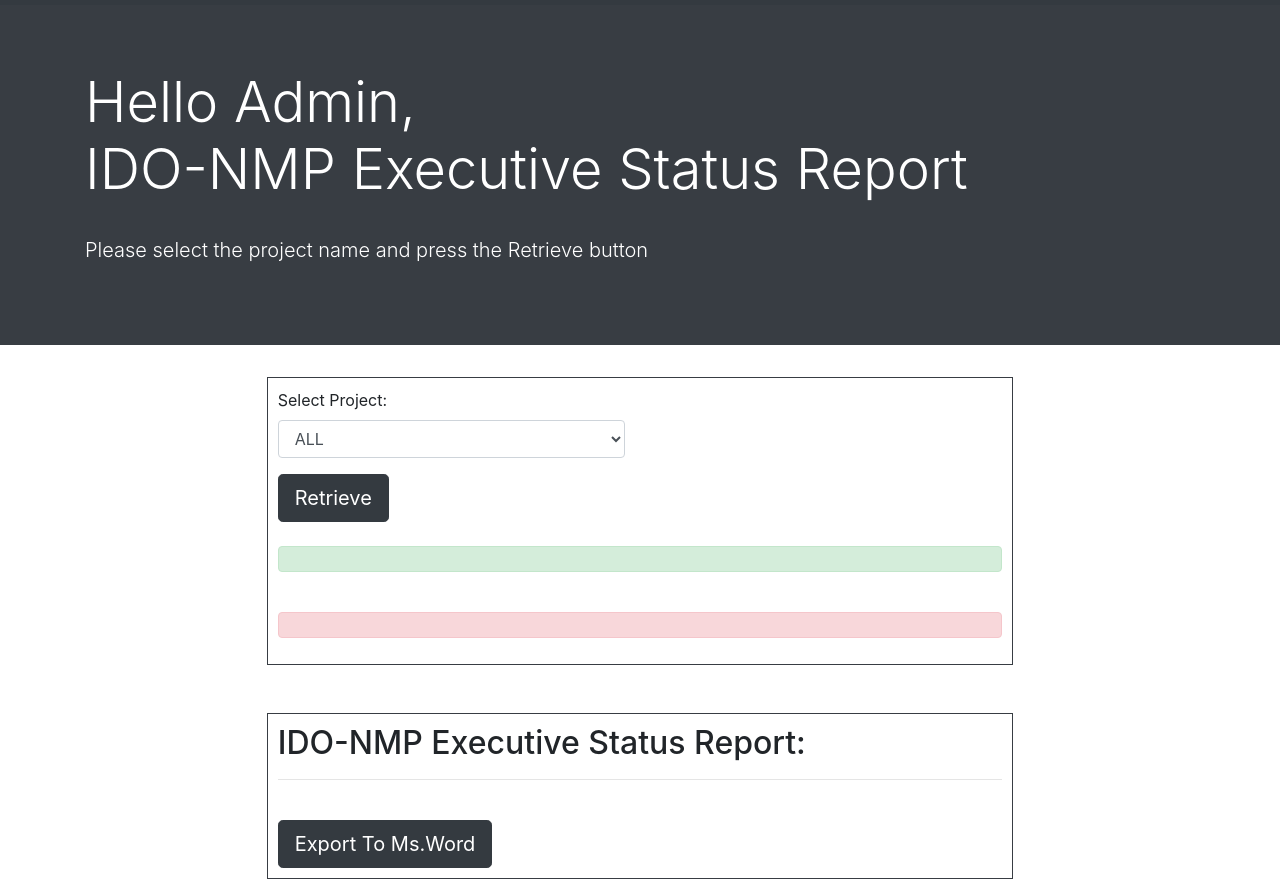
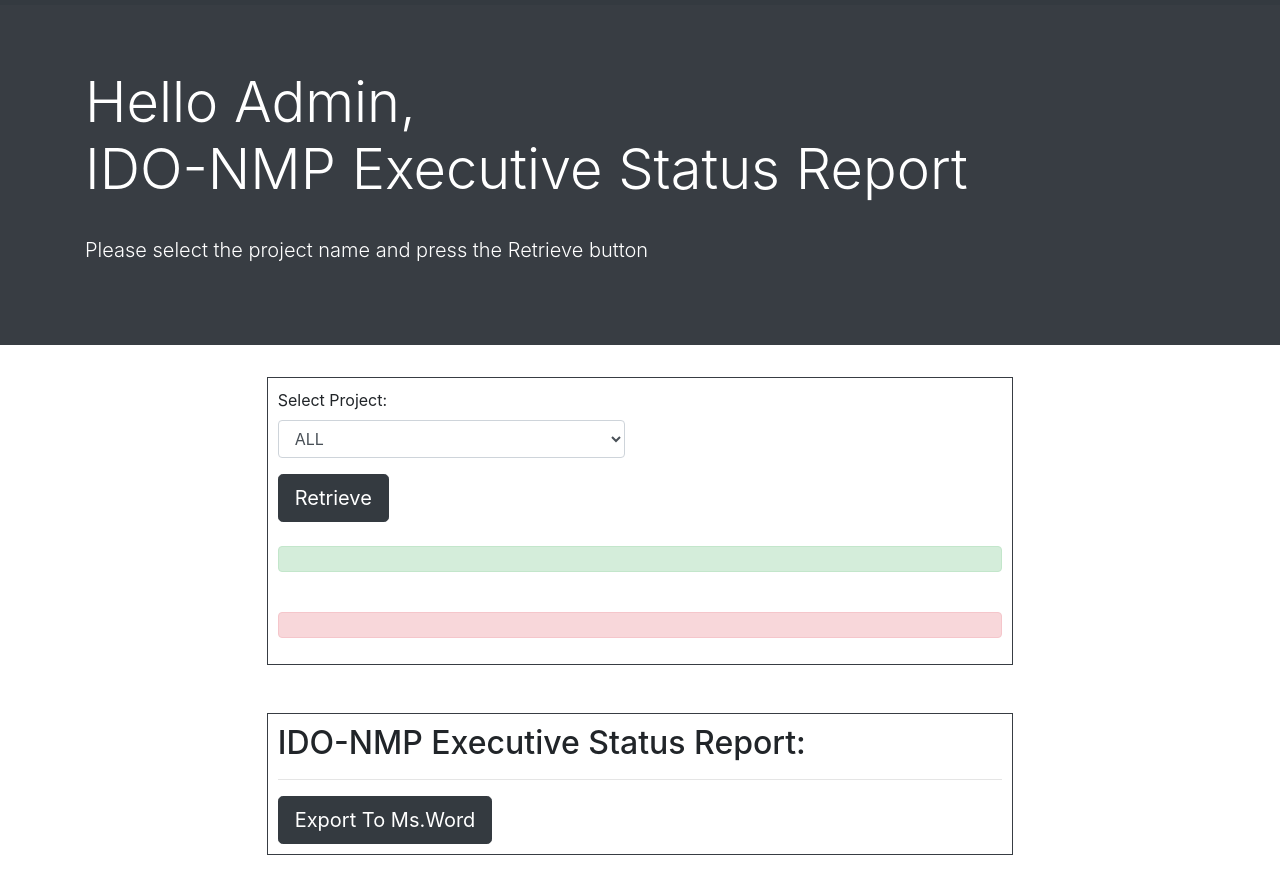
Before and after one commit to Stormrag3/IDONMP, a plain HTML site: page admin.html in a window 1280 px wide. Shown: the part 51-930 px from the top of the page. After the commit the page ends 906 px from the top, so only its background shows below. Drawn offline with nearby package versions, Linux system fonts and the light colour scheme.

Commit message:
Update admin.html

```diff
--- a/admin.html
+++ b/admin.html
@@ -69,7 +69,7 @@
                         IDO-NMP Executive Status Report:
                       </h2>
                       <hr>
-                      <div id='parentdiv'></div><br>
+                      <div id='parentdiv'></div>
 
                       <button id="exportMS" onclick="Export2Doc()" class="btn btn-dark btn-lg">Export To Ms.Word</button>
                   </div>
```
